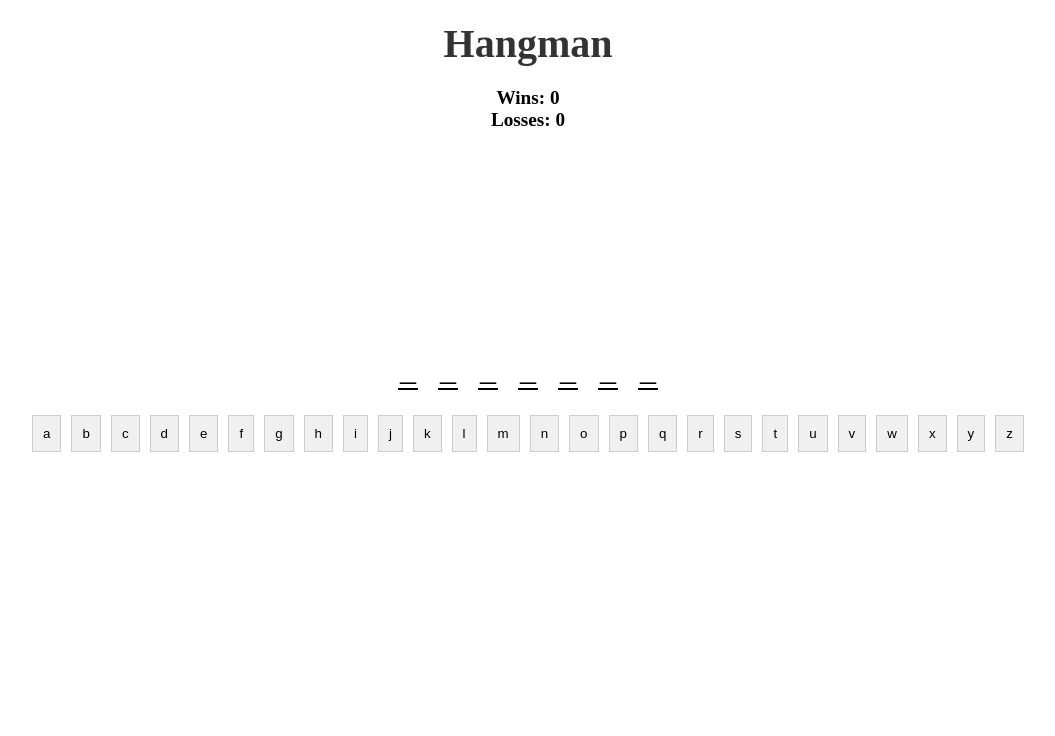
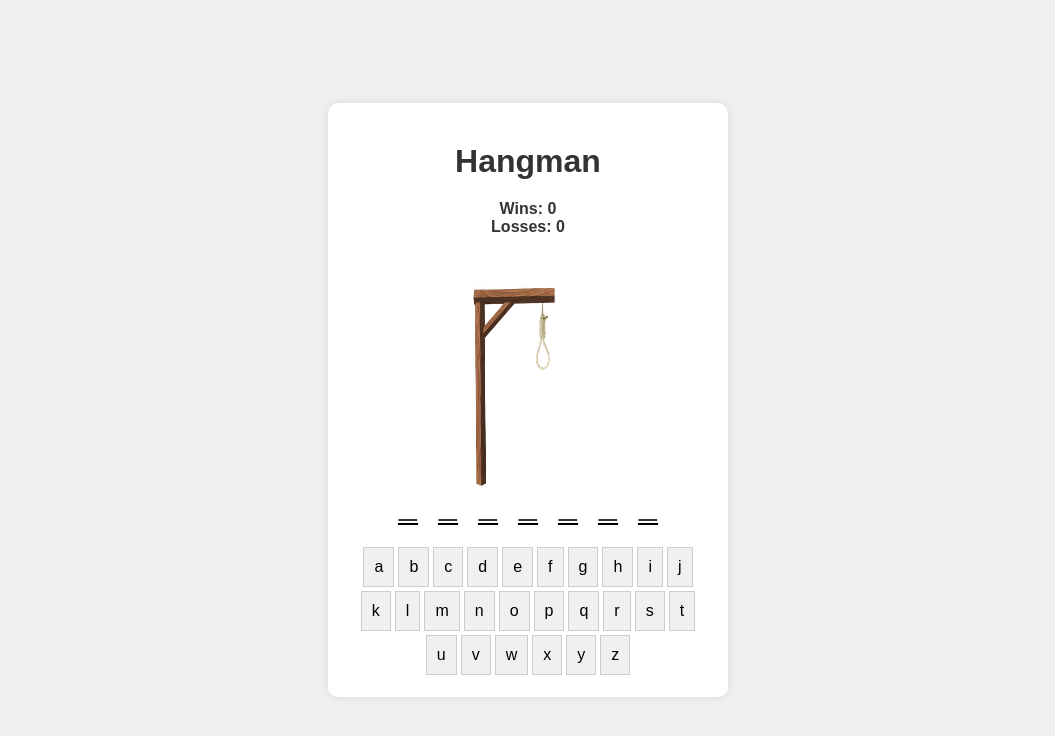
Before and after one commit to kajus303/50-grupe-hangman-react, a React (Vite) app: page / in a window 1280 px wide. Shown: the top 736 px of the page, without its empty margins (112-1167 px from the left). Built offline with nearby package versions, Linux system fonts and the light colour scheme.

Commit message:
broken stickman + gallows added (needs fixing)

```diff
--- a/src/App.css
+++ b/src/App.css
@@ -1,28 +1,86 @@
+body,
+html {
+  height: 100%;
+  margin: 0;
+  font-family: Arial, sans-serif;
+  background-color: #f0f0f0;
+  color: #333;
+  display: flex;
+  justify-content: center;
+  align-items: center;
+}
+
 .App {
   text-align: center;
+  max-width: 400px;
+  margin: 0 auto;
+  padding: 20px;
+  background-color: #fff;
+  box-shadow: 0 0 10px rgba(0, 0, 0, 0.1);
+  border-radius: 10px;
+}
+
+h1 {
+  font-size: 2rem;
+  color: #333;
 }
 
 .scoreboard {
-  text-align: center;
-  margin-bottom: 20px;
+  margin-bottom: 10px;
 }
 
 .scoreboard p {
-  margin: 0;
-  font-size: 1.2rem;
+  font-size: 1rem;
   font-weight: bold;
 }
 
 .game-over {
-  margin-top: 20px;
+  margin-top: 10px;
 }
 
 .game-over p {
-  font-size: 1.5rem;
+  font-size: 1.2rem;
+  margin-bottom: 5px;
 }
 
 .game-over button {
-  padding: 10px 20px;
+  padding: 8px 16px;
   font-size: 1rem;
   cursor: pointer;
+  background-color: #007bff;
+  color: white;
+  border: none;
+  border-radius: 5px;
 }
+
+.game-over button:hover {
+  background-color: #0056b3;
+}
+
+.keyboard {
+  margin-top: 15px;
+}
+
+.letter-button {
+  padding: 10px;
+  margin: 2px;
+  font-size: 1rem;
+  background-color: #f0f0f0;
+  border: 1px solid #ccc;
+  cursor: pointer;
+}
+
+.letter-button.correct {
+  background-color: #28a745;
+  color: white;
+}
+
+.letter-button.wrong {
+  background-color: #dc3545;
+  color: white;
+}
+
+.letter-button:disabled {
+  cursor: not-allowed;
+  opacity: 0.6;
+}
--- a/src/components/Stickman.css
+++ b/src/components/Stickman.css
@@ -1,14 +1,89 @@
+.stickman-container {
+  position: relative;
+  width: 120px;
+  height: 240px;
+  margin: 0 auto;
+}
+
+.gallows {
+  position: absolute;
+  top: 0;
+  left: 50%;
+  transform: translateX(-50%);
+  width: 120px;
+  height: 240px;
+  z-index: 1;
+}
+
 .stickman {
-  position: relative;
-  height: 200px;
-  width: 100px;
-  margin: 0 auto;
+  position: absolute;
+  top: 0;
+  left: 50%;
+  transform: translateX(-50%);
+  z-index: 2;
 }
 
 .stickman-part {
   position: absolute;
+  left: 50%;
+  transform: translateX(-50%);
   opacity: 0;
   animation: draw 0.5s forwards;
+}
+
+.stickman-part.head {
+  top: 20px;
+  width: 30px;
+  height: 30px;
+  background-color: black;
+  border-radius: 50%;
+}
+
+.stickman-part.body {
+  top: 50px;
+  width: 10px;
+  height: 60px;
+  background-color: black;
+}
+
+.stickman-part.arm-left {
+  top: 65px;
+  left: calc(50% - 30px);
+  width: 60px;
+  height: 8px;
+  background-color: black;
+  transform-origin: right;
+  transform: rotate(-45deg);
+}
+
+.stickman-part.arm-right {
+  top: 65px;
+  left: calc(50% + 30px);
+  width: 60px;
+  height: 8px;
+  background-color: black;
+  transform-origin: left;
+  transform: rotate(45deg);
+}
+
+.stickman-part.leg-left {
+  top: 110px;
+  left: calc(50% - 30px);
+  width: 60px;
+  height: 8px;
+  background-color: black;
+  transform-origin: right;
+  transform: rotate(30deg);
+}
+
+.stickman-part.leg-right {
+  top: 110px;
+  left: calc(50% + 30px);
+  width: 60px;
+  height: 8px;
+  background-color: black;
+  transform-origin: left;
+  transform: rotate(-30deg);
 }
 
 @keyframes draw {
--- a/src/components/Stickman.jsx
+++ b/src/components/Stickman.jsx
@@ -1,24 +1,24 @@
-import head from "../assets/stickman-head.png";
-import body from "../assets/stickman-body.png";
-import armLeft from "../assets/stickman-arm-left.png";
-import armRight from "../assets/stickman-arm-right.png";
-import legLeft from "../assets/stickman-leg-left.png";
-import legRight from "../assets/stickman-leg-right.png";
 import "./Stickman.css";
+import gallows from "../assets/stickman-gallows.png";
 
 function Stickman({ wrongGuesses }) {
-  const images = [head, body, armLeft, armRight, legLeft, legRight];
+  const parts = [
+    { className: "head" },
+    { className: "body" },
+    { className: "arm-left" },
+    { className: "arm-right" },
+    { className: "leg-left" },
+    { className: "leg-right" },
+  ];
 
   return (
-    <div className="stickman">
-      {images.slice(0, wrongGuesses.length).map((src, index) => (
-        <img
-          key={index}
-          src={src}
-          alt={`Stickman part ${index}`}
-          className="stickman-part"
-        />
-      ))}
+    <div className="stickman-container">
+      <img src={gallows} alt="Gallows" className="gallows" />
+      <div className="stickman">
+        {parts.slice(0, wrongGuesses.length).map(({ className }, index) => (
+          <div key={index} className={`stickman-part ${className}`} />
+        ))}
+      </div>
     </div>
   );
 }
```
Also changed, not shown: src/assets/stickman-gallows.png (added).
